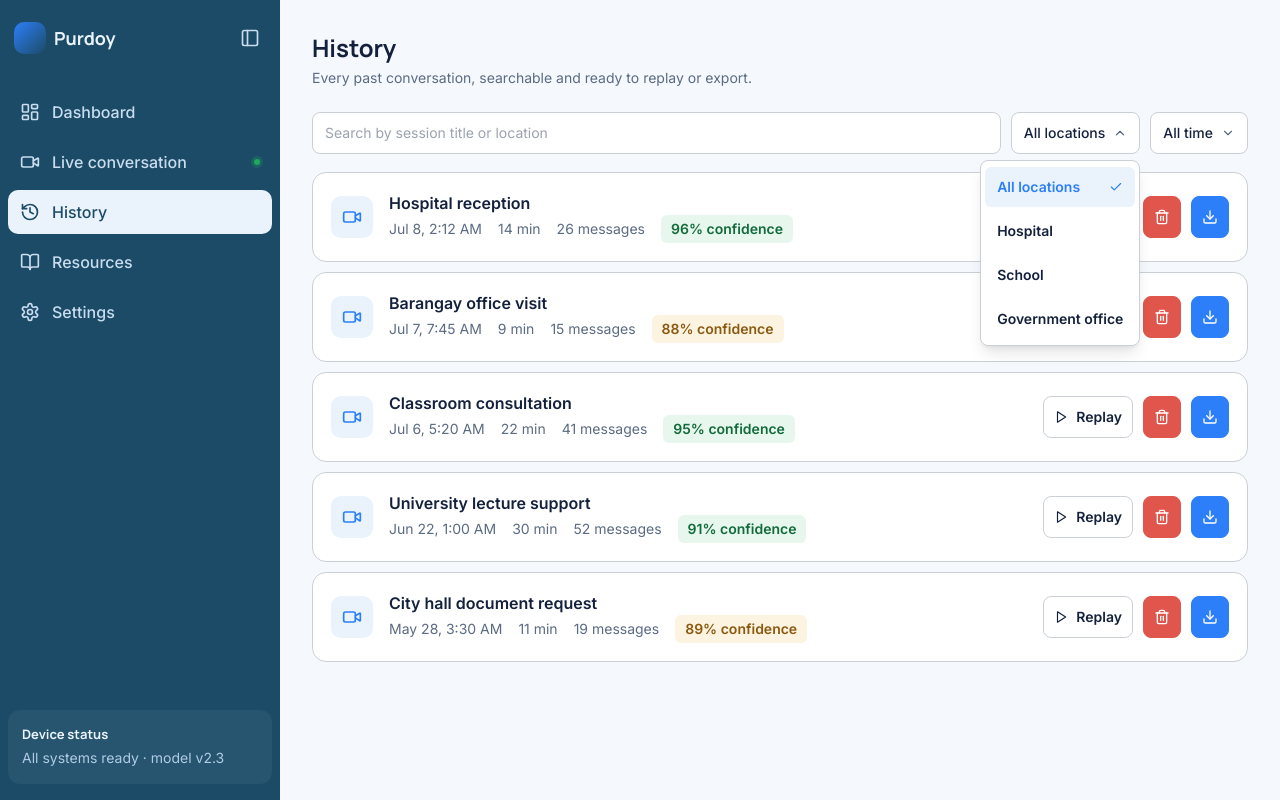
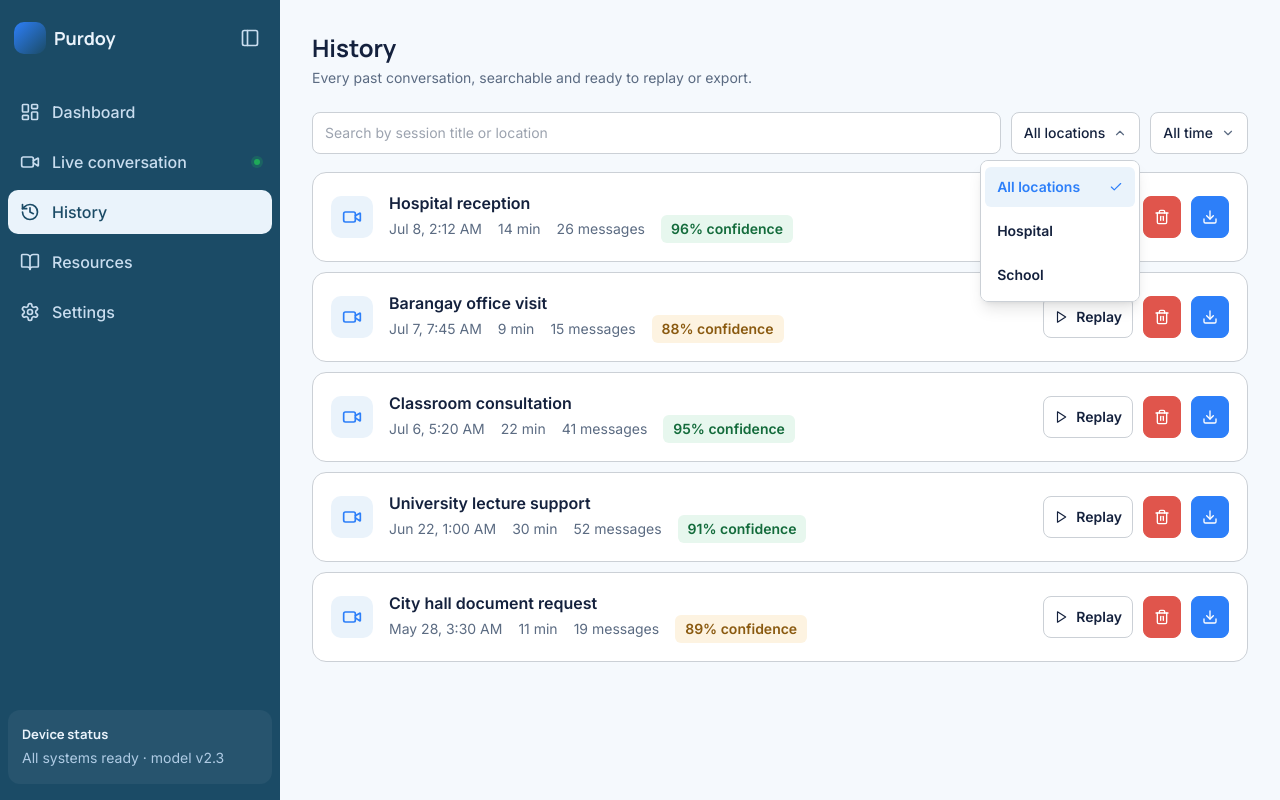
Before and after one commit to Kzarka7/SignSync, a React (Vite) app in the folder Frontend/: page /history in a window 1280 px wide. Both pictures are taken after a click on the button "All locations". Built offline with nearby package versions, Linux system fonts and the light colour scheme; no server answers.

Commit message:
updated dropdown component

```diff
--- a/Frontend/src/components/shared/Dropdown.tsx
+++ b/Frontend/src/components/shared/Dropdown.tsx
@@ -60,7 +60,7 @@ export default function Dropdown<T extends string | number>({
       </button>
 
       {open && (
-        <div className="absolute flex flex-col right-0 mt-1.5 min-w-full w-max bg-white border border-border rounded-lg shadow-lg p-1 z-20">
+        <div className="absolute flex flex-col right-0 mt-1.5 min-w-full w-max max-h-[142px] bg-white border border-border rounded-lg shadow-lg p-1 z-20 overflow-y-auto custom-scrollbar">
           {options.map((option) => (
             <Button
               key={option.value}
```
